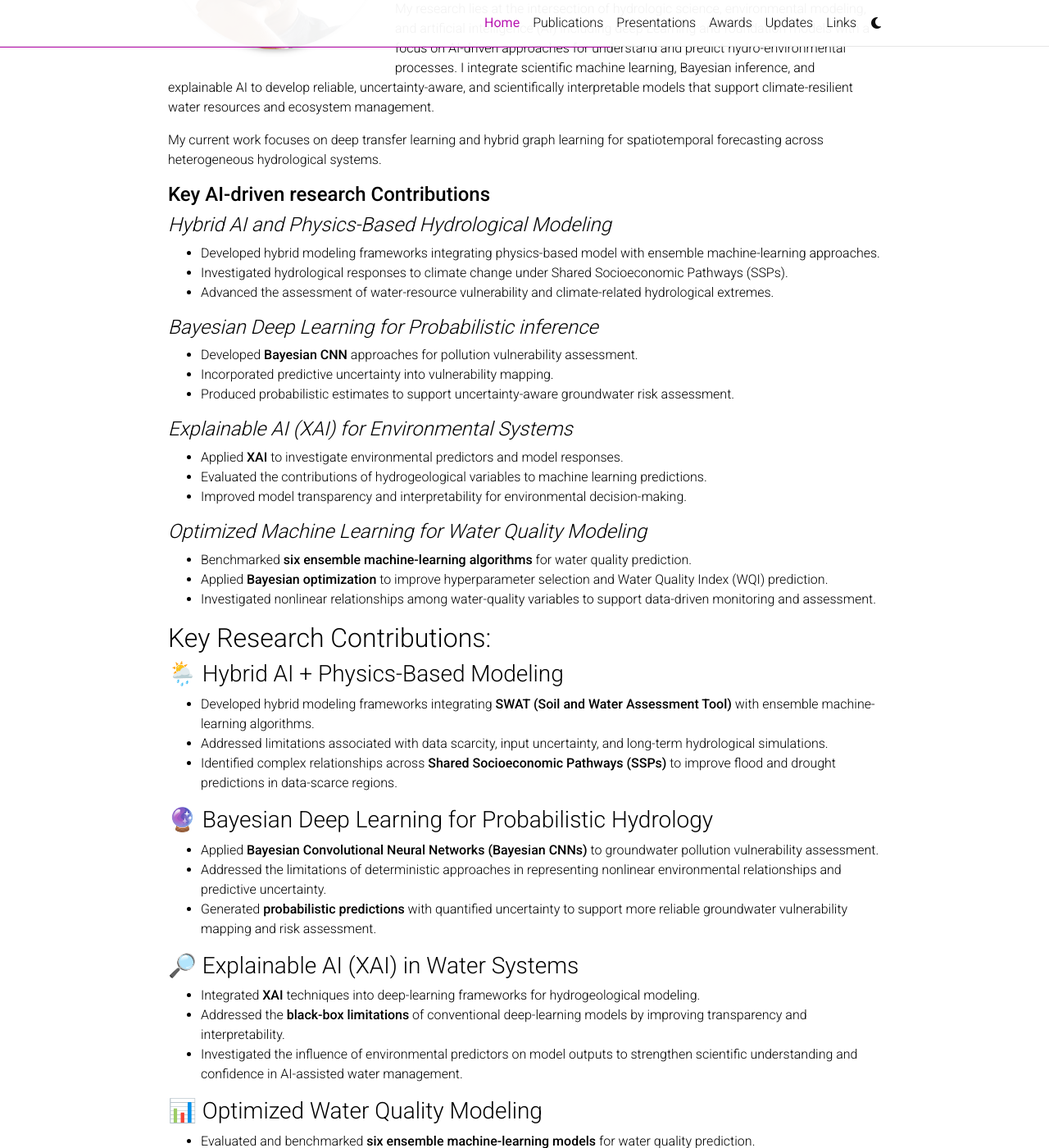
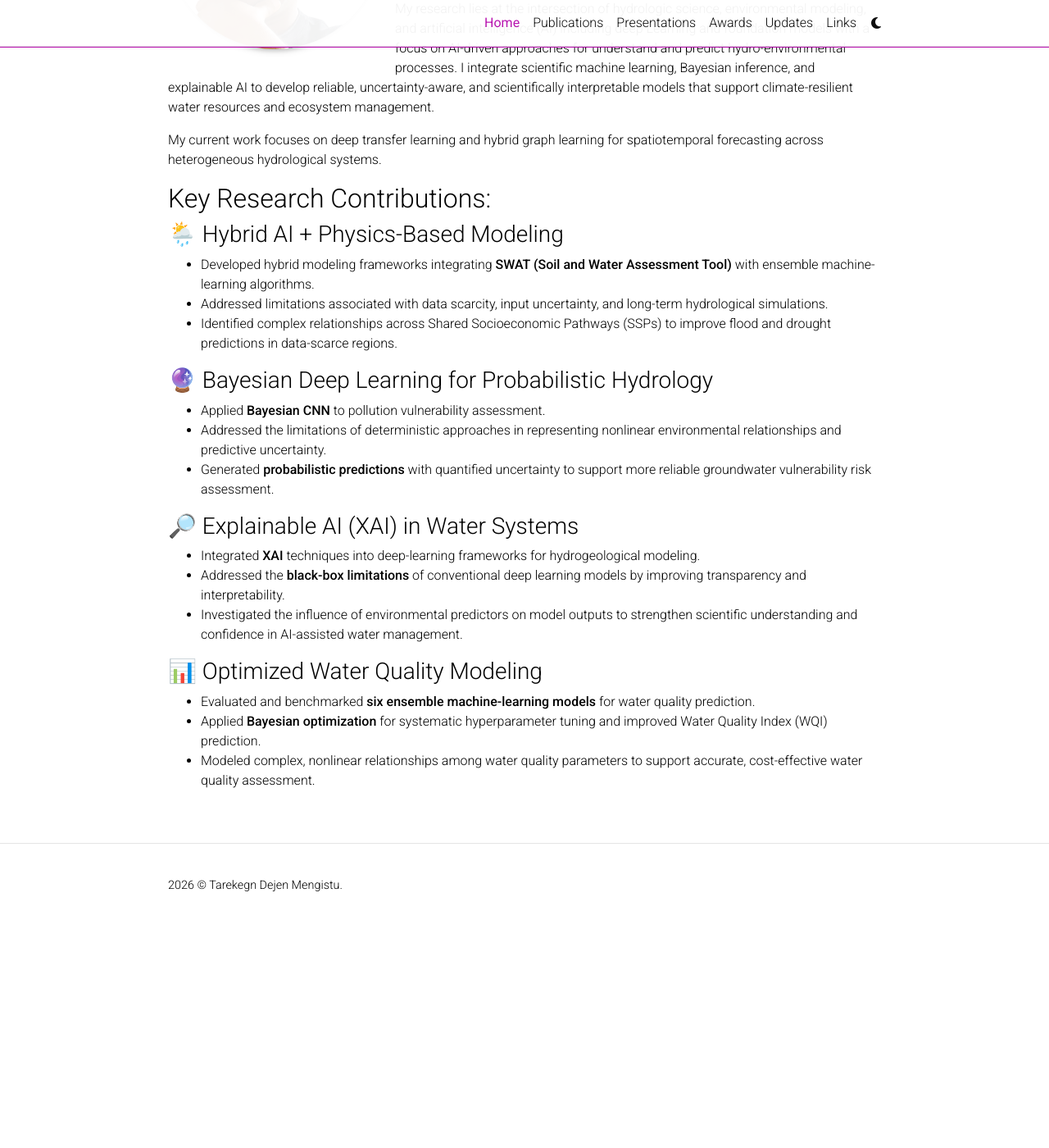
Before and after one commit to tdmengistu/tdmengistu.github.io, a Jekyll site: the page built from _pages/about.md, in a window 1280 px wide and 1400 px high, scrolled down 370 px. Shown: the whole window at 82% size. Built offline with Jekyll 4.4.1, drawn with Linux system fonts in a browser that asks for light colours; a style sheet for code colours, icons or effects is not loaded; after the commit the page ends 1500 px from its top, so only the background shows below that.

Commit message:
Refactor about page to simplify research contributions
Removed detailed descriptions of key AI-driven research contributions and streamlined the content for clarity.

```diff
--- a/_pages/about.md
+++ b/_pages/about.md
@@ -22,51 +22,24 @@ My research lies at the intersection of hydrologic science, environmental modeli
 My current work focuses on deep transfer learning and hybrid graph learning for spatiotemporal forecasting across heterogeneous hydrological systems.
 
 
-
-#### **Key AI-driven research Contributions**
-
-#### *Hybrid AI and Physics-Based Hydrological Modeling*
-
-- Developed hybrid modeling frameworks integrating physics-based model with ensemble machine-learning approaches.
-- Investigated hydrological responses to climate change under Shared Socioeconomic Pathways (SSPs).
-- Advanced the assessment of water-resource vulnerability and climate-related hydrological extremes.
-
-#### *Bayesian Deep Learning for Probabilistic inference*
-
-- Developed **Bayesian CNN** approaches for pollution vulnerability assessment.
-- Incorporated predictive uncertainty into vulnerability mapping.
-- Produced probabilistic estimates to support uncertainty-aware groundwater risk assessment.
-
-#### *Explainable AI (XAI) for Environmental Systems*
-
-- Applied **XAI** to investigate environmental predictors and model responses.
-- Evaluated the contributions of hydrogeological variables to machine learning predictions.
-- Improved model transparency and interpretability for environmental decision-making.
-
-#### *Optimized Machine Learning for Water Quality Modeling*
-
-- Benchmarked **six ensemble machine-learning algorithms** for water quality prediction.
-- Applied **Bayesian optimization** to improve hyperparameter selection and Water Quality Index (WQI) prediction.
-- Investigated nonlinear relationships among water-quality variables to support data-driven monitoring and assessment.
-
 ## Key Research Contributions:
 
 ### 🌦️ Hybrid AI + Physics-Based Modeling
 
 - Developed hybrid modeling frameworks integrating **SWAT (Soil and Water Assessment Tool)** with ensemble machine-learning algorithms.
 - Addressed limitations associated with data scarcity, input uncertainty, and long-term hydrological simulations.
-- Identified complex relationships across **Shared Socioeconomic Pathways (SSPs)** to improve flood and drought predictions in data-scarce regions.
+- Identified complex relationships across Shared Socioeconomic Pathways (SSPs) to improve flood and drought predictions in data-scarce regions.
 
 ### 🔮 Bayesian Deep Learning for Probabilistic Hydrology
 
-- Applied **Bayesian Convolutional Neural Networks (Bayesian CNNs)** to groundwater pollution vulnerability assessment.
+- Applied **Bayesian CNN** to pollution vulnerability assessment.
 - Addressed the limitations of deterministic approaches in representing nonlinear environmental relationships and predictive uncertainty.
-- Generated **probabilistic predictions** with quantified uncertainty to support more reliable groundwater vulnerability mapping and risk assessment.
+- Generated **probabilistic predictions** with quantified uncertainty to support more reliable groundwater vulnerability risk assessment.
 
 ### 🔎 Explainable AI (XAI) in Water Systems
 
 - Integrated **XAI** techniques into deep-learning frameworks for hydrogeological modeling.
-- Addressed the **black-box limitations** of conventional deep-learning models by improving transparency and interpretability.
+- Addressed the **black-box limitations** of conventional deep learning models by improving transparency and interpretability.
 - Investigated the influence of environmental predictors on model outputs to strengthen scientific understanding and confidence in AI-assisted water management.
 
 ### 📊  Optimized Water Quality Modeling
```
